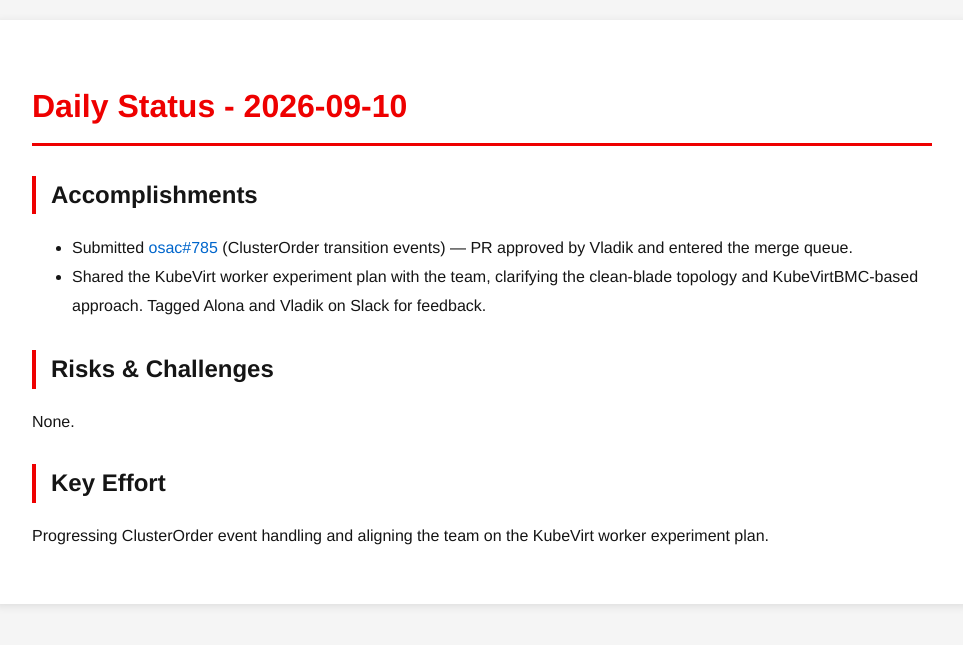
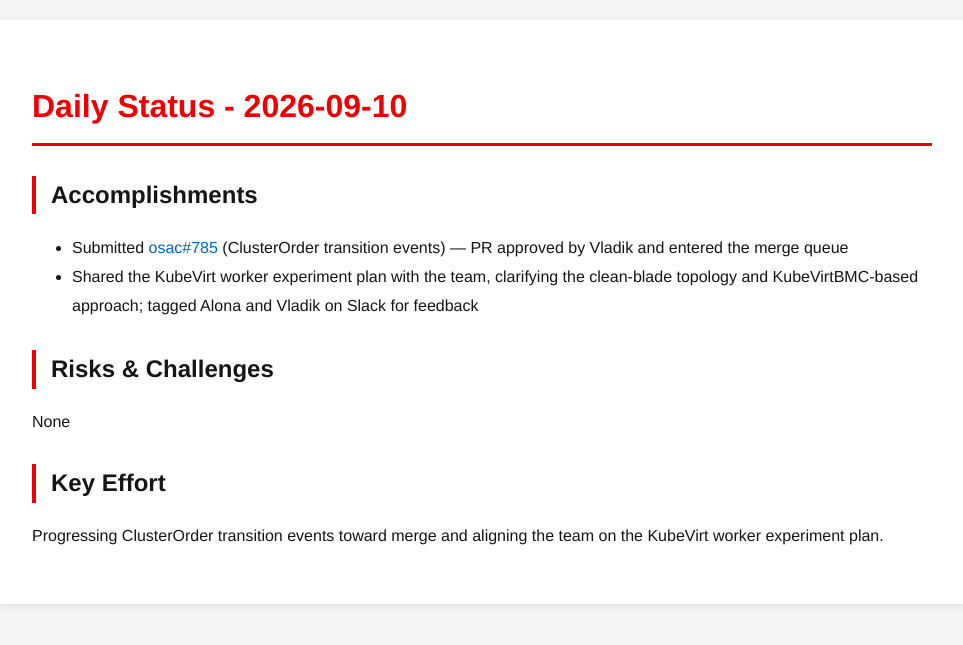
Before and after one commit to tzvatot/daily-status, a Jekyll site: the page built from 2026-09-10.md, in a window 1280 px wide. Shown: the top 645 px of the page, without its empty margins (158-1121 px from the left). Built offline with Jekyll 4.4.1, drawn with Linux system fonts in a browser that asks for light colours.

Commit message:
Daily status update - 2026-09-10

```diff
--- a/2026-09-10.md
+++ b/2026-09-10.md
@@ -7,11 +7,11 @@ date: 2026-09-10
 # Daily Status - 2026-09-10
 
 ## Accomplishments
-- Submitted [osac#785](https://github.com/osac-project/osac/pull/785) (ClusterOrder transition events) — PR approved by Vladik and entered the merge queue.
-- Shared the KubeVirt worker experiment plan with the team, clarifying the clean-blade topology and KubeVirtBMC-based approach. Tagged Alona and Vladik on Slack for feedback.
+- Submitted [osac#785](https://github.com/osac-project/osac/pull/785) (ClusterOrder transition events) — PR approved by Vladik and entered the merge queue
+- Shared the KubeVirt worker experiment plan with the team, clarifying the clean-blade topology and KubeVirtBMC-based approach; tagged Alona and Vladik on Slack for feedback
 
 ## Risks & Challenges
-None.
+None
 
 ## Key Effort
-Progressing ClusterOrder event handling and aligning the team on the KubeVirt worker experiment plan.
+Progressing ClusterOrder transition events toward merge and aligning the team on the KubeVirt worker experiment plan.
```
